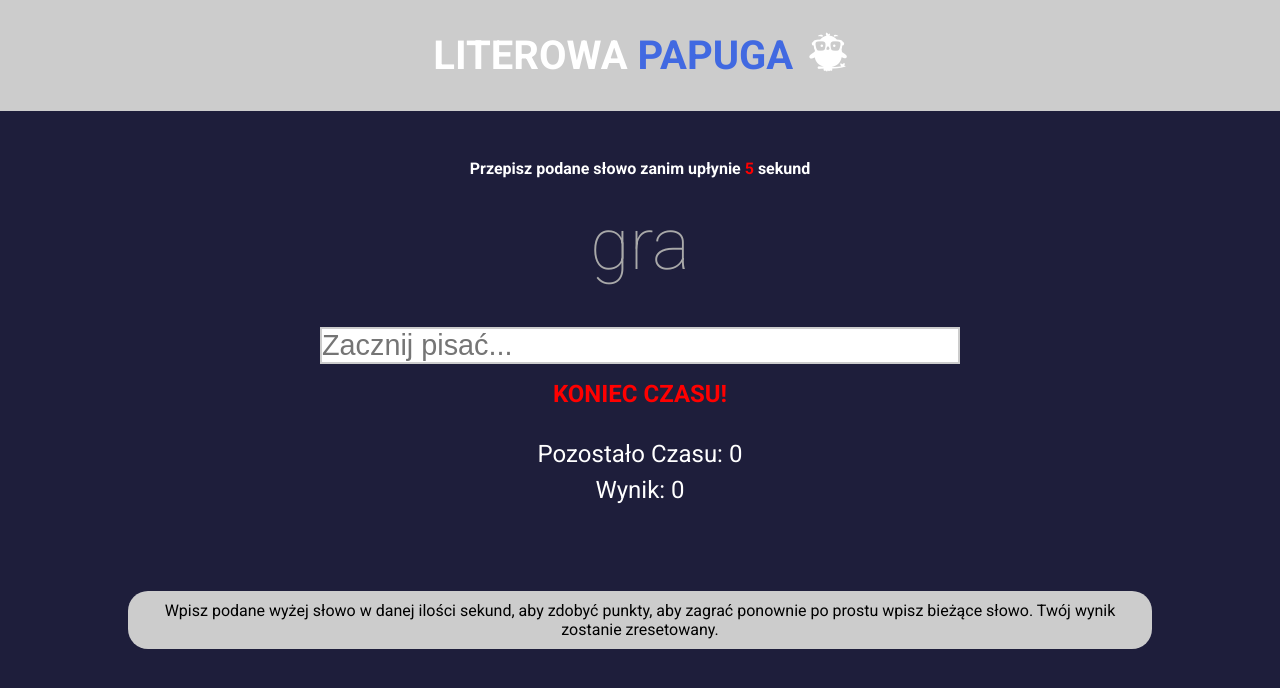
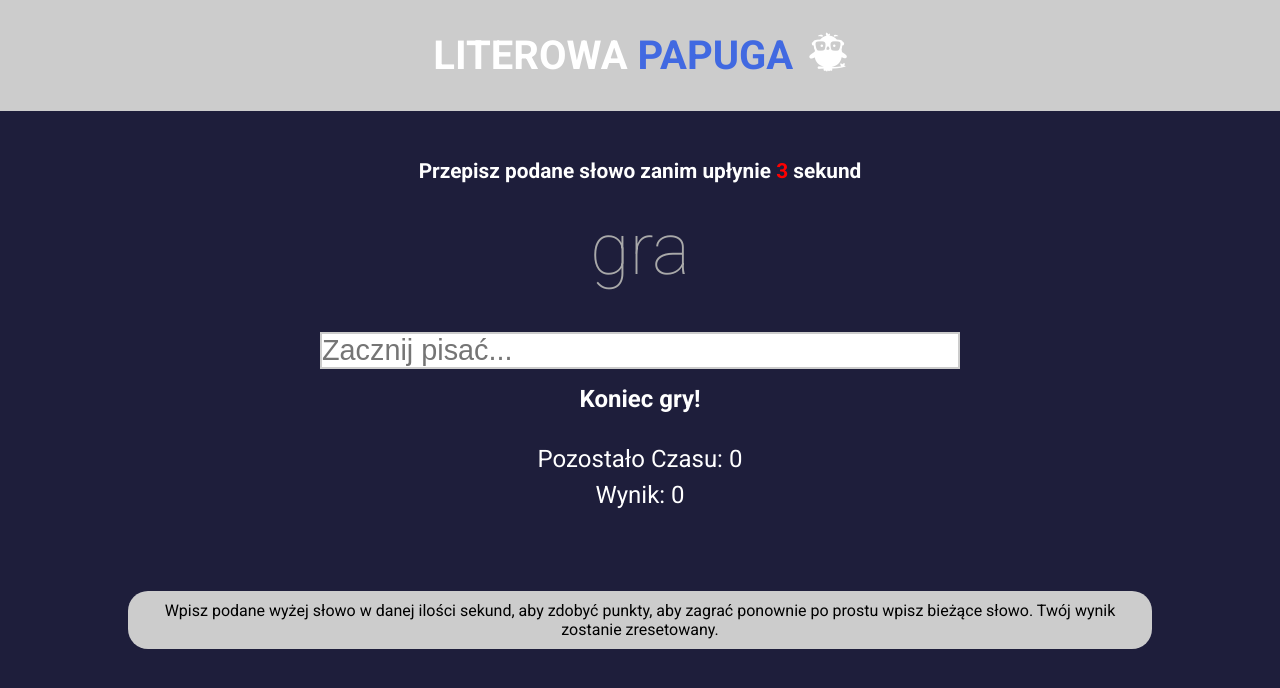
Before and after one commit to MichalKuwik/Repeat-word, a plain HTML site: page index.html in a window 1280 px wide. Drawn offline with Linux system fonts and the light colour scheme.

Commit message:
add variables current level and create object levels

```diff
--- a/css/style.css
+++ b/css/style.css
@@ -57,7 +57,7 @@
     margin-top:3rem;
 }
 .content h5{
-    font-size:1rem;
+    font-size:1.3rem;
 }
 .content h2{
     font-size:4.5rem;
--- a/js/index.js
+++ b/js/index.js
@@ -2,7 +2,18 @@
 window.addEventListener('load',init);
 
 //Globals variables
-let time = 5; //time in game active
+
+//Available Levels
+const levels = {
+    easy:5,
+    medium: 3,
+    hard: 2
+}
+
+//To change level
+const currentLevel = levels.medium;
+
+let time = currentLevel; //time in game active
 let score = 0; //scrore of your game
 let isPlaying; // ,not inicjaling ,when game is runnig,when not is false
 
@@ -24,6 +35,8 @@ const words = [
 //Initialize Game function
 
 function init(){
+    //show number of seconds - levels
+    seconds.innerHTML = currentLevel;
     //load word from array
     showWord(words);
     //write text in input
@@ -34,18 +47,33 @@ function init(){
     setInterval(checkStatus, 50);
 }
 
-//Start write in input function and
+//if everything is correct,game is continues
 
 function startInput(){
     if(matchWords()){
-        console.log('MATCH!');
+        //then game is continue
+        isPlaying = true;
+        time = currentLevel + 1;
+        //show nwe word from array,clear input,increment score!
+        showWord(words);
+        wordInput.value = '';
+        score++;
     }
+    //if score is -1 display 0
+    if(score === -1){
+        scoreDisplay.innerHTML = `Wynik: 0`;
+    }else{
+        //initalize in DOM game score
+        scoreDisplay.innerHTML = `Wynik: ${score}`;
+    }
+
 }
 
 //Match currentWord to wordInput equals input with currentWord from array is a simmilar
 function matchWords(){
     if(wordInput.value === currentWord.innerHTML){
         message.innerHTML = 'Prawidłowo!';
+        message.style.color = "green";
         return true;
     }else{
         message.innerHTML = '';
@@ -78,8 +106,9 @@ function countdown(){
 //function Check game status
 function checkStatus(){
     if(!isPlaying && time === 0){
-        message.innerHTML = 'Koniec czasu!';
-        message.style.color = "red";
-        message.style.textTransform = "uppercase";
+        message.innerHTML = 'Koniec gry!';
+
+        //if end game reset score
+        score = -1;
     }
 }
```
